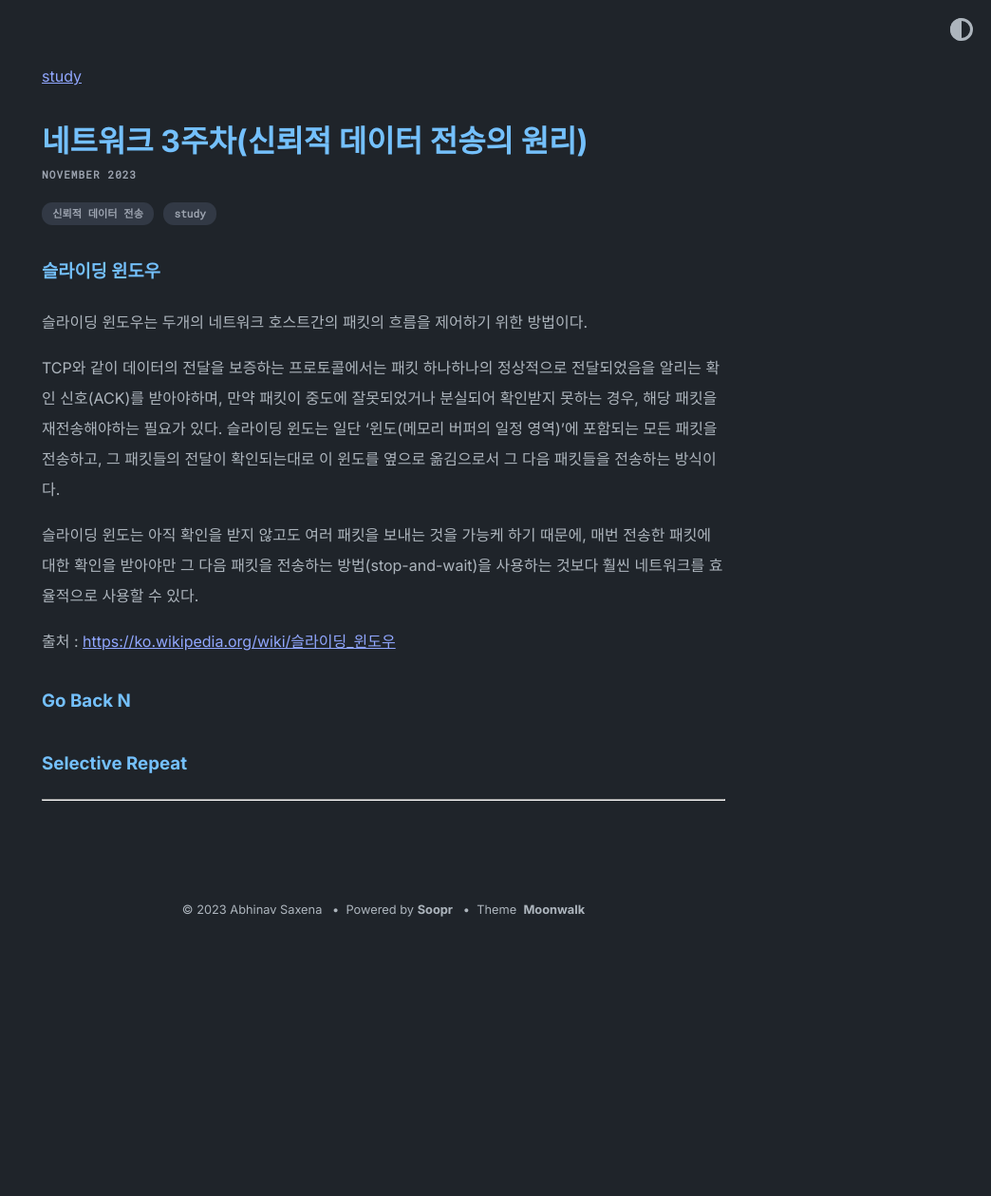
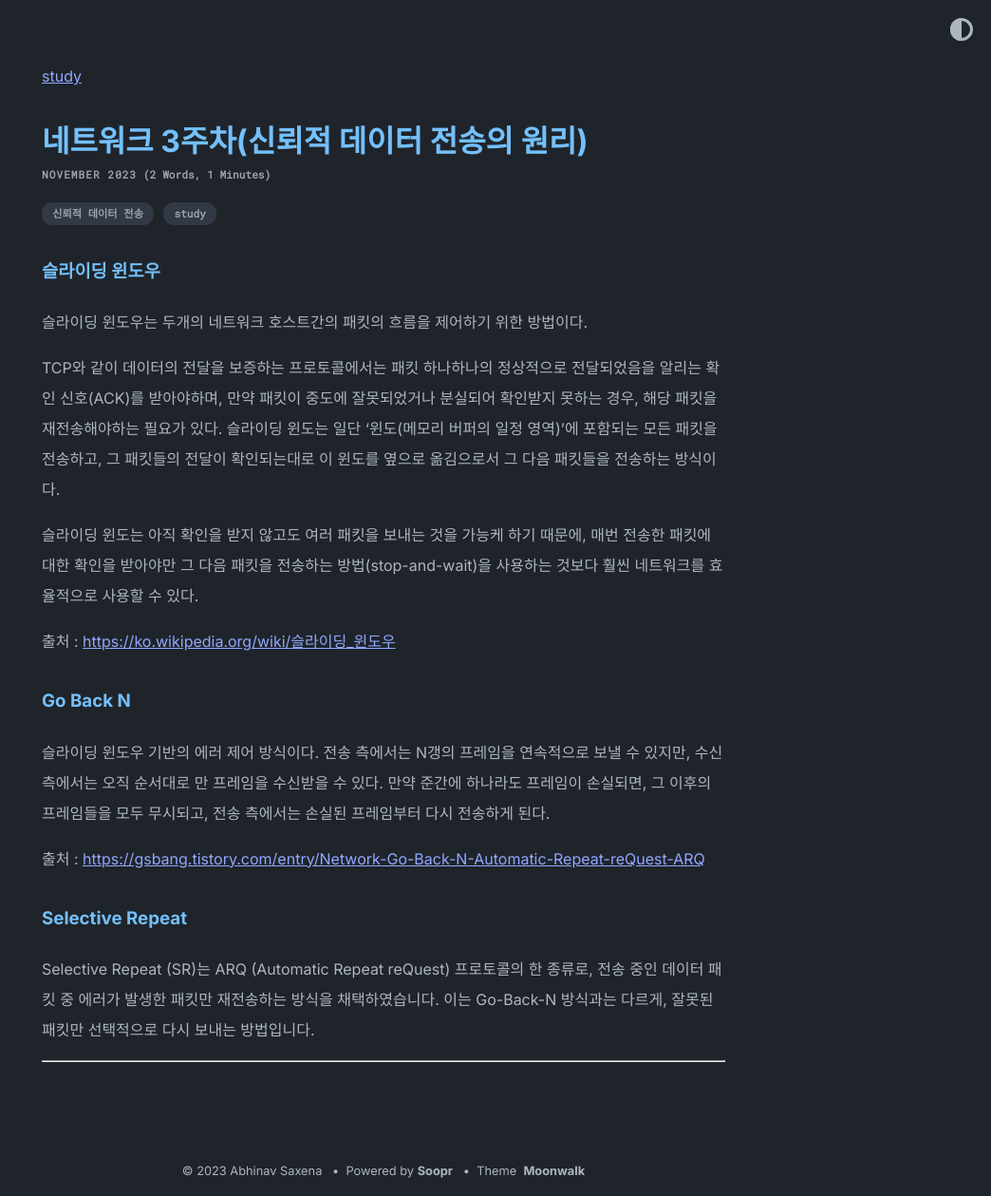
Before and after one commit to futuremaker019/blog, a Jekyll site: the page built from _posts/study/2023-11-18-네트워크 3주차(신뢰적 데이터 전송의 원리).md, in a window 1280 px wide. Shown: the whole page at 95% size, without its empty margins (236-1280 px from the left). Built offline with Jekyll 4.4.1, drawn with Linux system fonts in a browser that asks for light colours; comment, search, counter and statistics services are not loaded; before the commit the page ends 984 px from its top, so only the background shows below that.

Commit message:
네트워크 추가

```diff
--- a/_posts/study/2023-11-18-네트워크 3주차(신뢰적 데이터 전송의 원리).md
+++ b/_posts/study/2023-11-18-네트워크 3주차(신뢰적 데이터 전송의 원리).md
@@ -16,4 +16,13 @@ TCP와 같이 데이터의 전달을 보증하는 프로토콜에서는 패킷
 
 ### Go Back N
 
+
+슬라이딩 윈도우 기반의 에러 제어 방식이다. 전송 측에서는 N갱의 프레임을 연속적으로 보낼 수 있지만, 수신 측에서는 오직 순서대로 만 프레임을 수신받을 수 있다. 만약 준간에 하나라도 프레임이 손실되면, 그 이후의 프레임들을 모두 무시되고, 전송 측에서는 손실된 프레임부터 다시 전송하게 된다.
+
+
+
+출처 : [https://gsbang.tistory.com/entry/Network-Go-Back-N-Automatic-Repeat-reQuest-ARQ](https://gsbang.tistory.com/entry/Network-Go-Back-N-Automatic-Repeat-reQuest-ARQ)
+
 ### Selective Repeat
+
+Selective Repeat (SR)는 ARQ (Automatic Repeat reQuest) 프로토콜의 한 종류로, 전송 중인 데이터 패킷 중 에러가 발생한 패킷만 재전송하는 방식을 채택하였습니다. 이는 Go-Back-N 방식과는 다르게, 잘못된 패킷만 선택적으로 다시 보내는 방법입니다.
```
